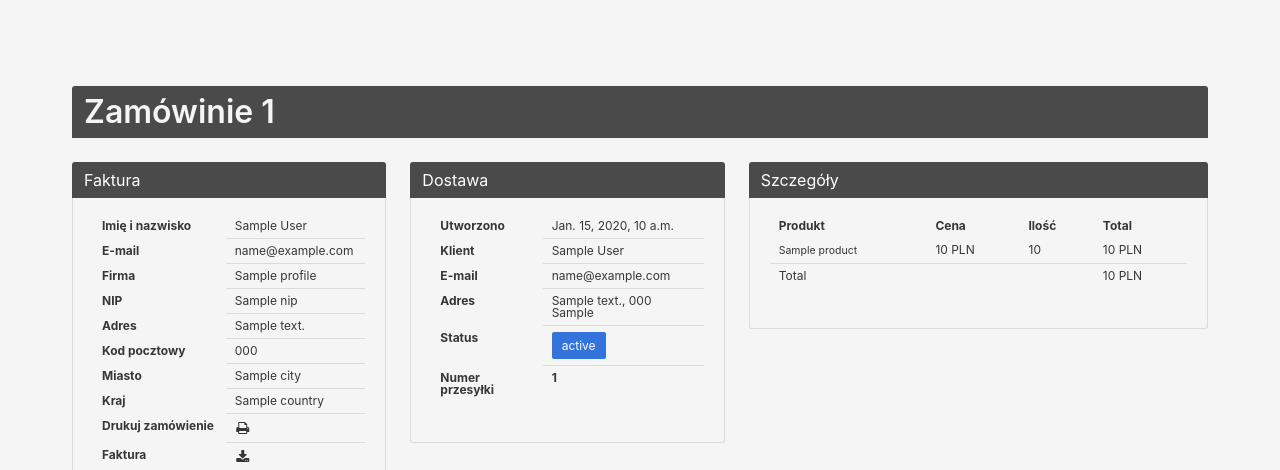
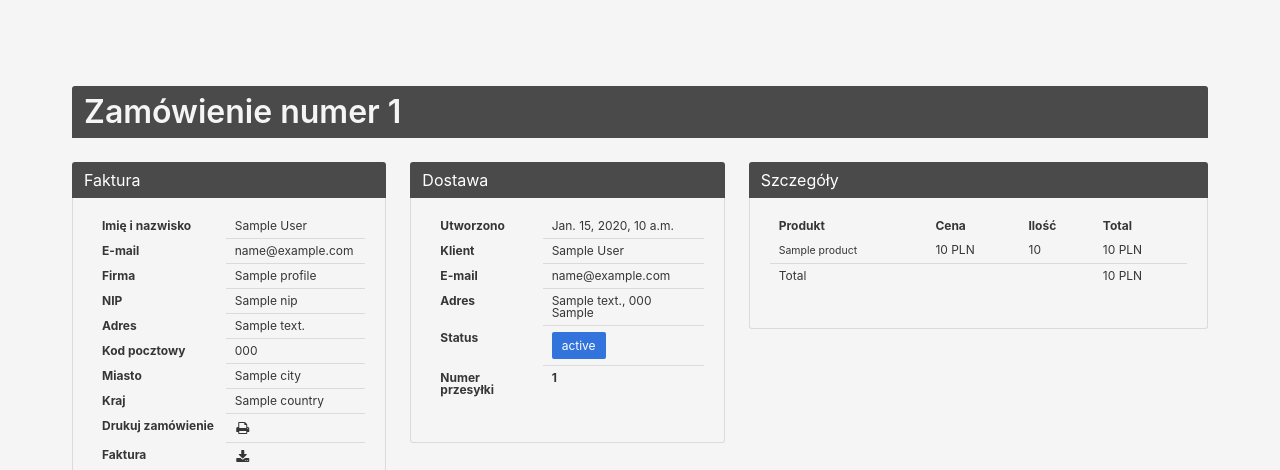
Before and after one commit to globetyre/b2b, a Django app: template orders/templates/orders/order/detail.html in a window 1280 px wide. Shown: the part 64-534 px from the top of the page. Run offline with Django 3.2, Linux system fonts and the light colour scheme; the template is opened without the code that fills it: most values are stand-ins (such as "Sample title", 1, 10 or a date in 2020); some libraries are stand-ins or nearby versions.

Commit message:
kosmetyka

```diff
--- a/orders/templates/orders/order/detail.html
+++ b/orders/templates/orders/order/detail.html
@@ -27,7 +27,7 @@
         <div class="container is-fluid">
 <article class="message">
   <div class="message-header">
-    <h1 class="title has-text-light">Zamówinie {{ order.id }}</h1>
+    <h1 class="title has-text-light">Zamówienie numer {{ order.id }}</h1>
   </div>
 </article>
             <div class="columns" id="order_detail_panel">
```
Also changed, not shown: orders/templates/orders/order/created.html (+1 -10 lines), 1 other file.
